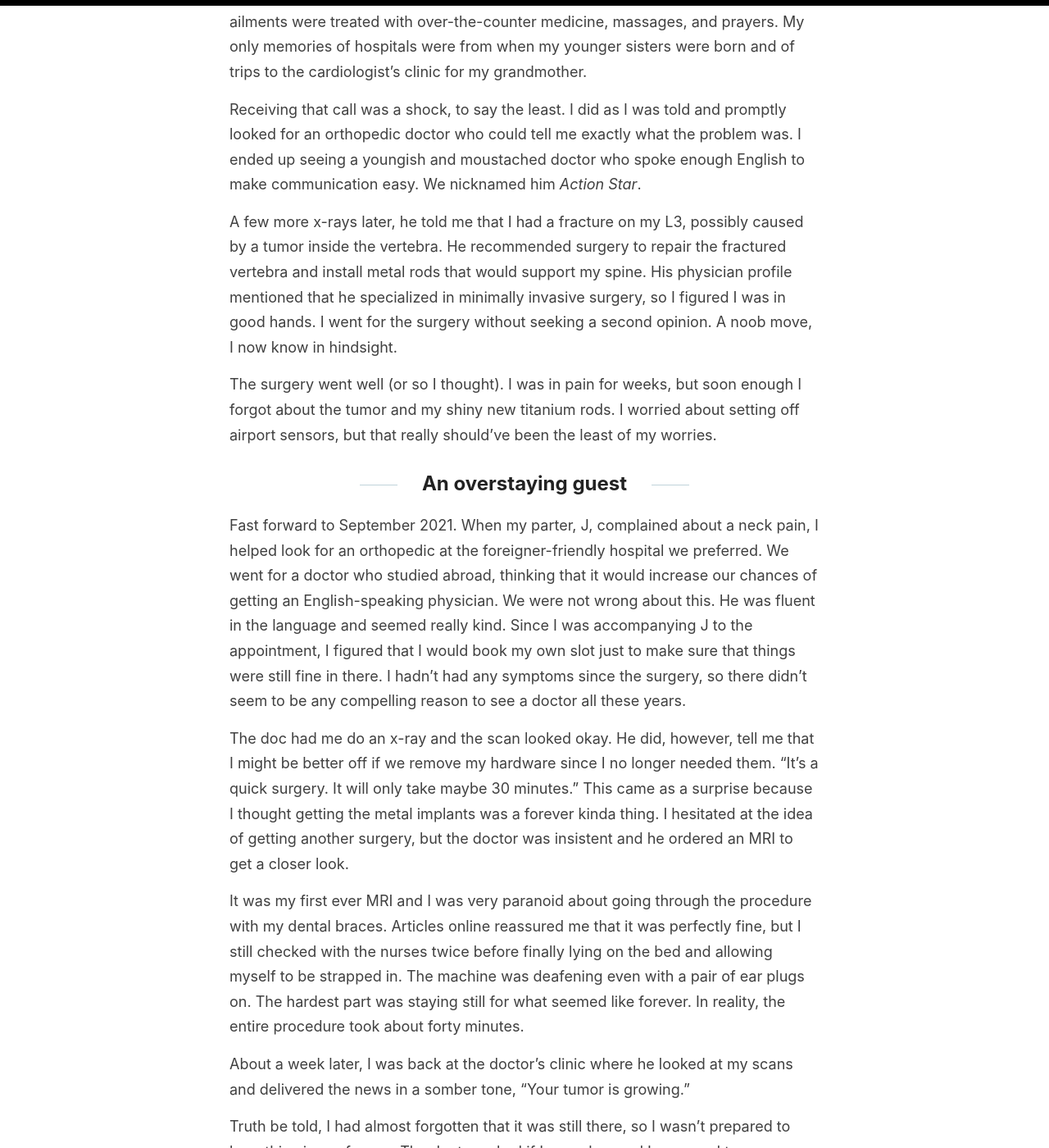
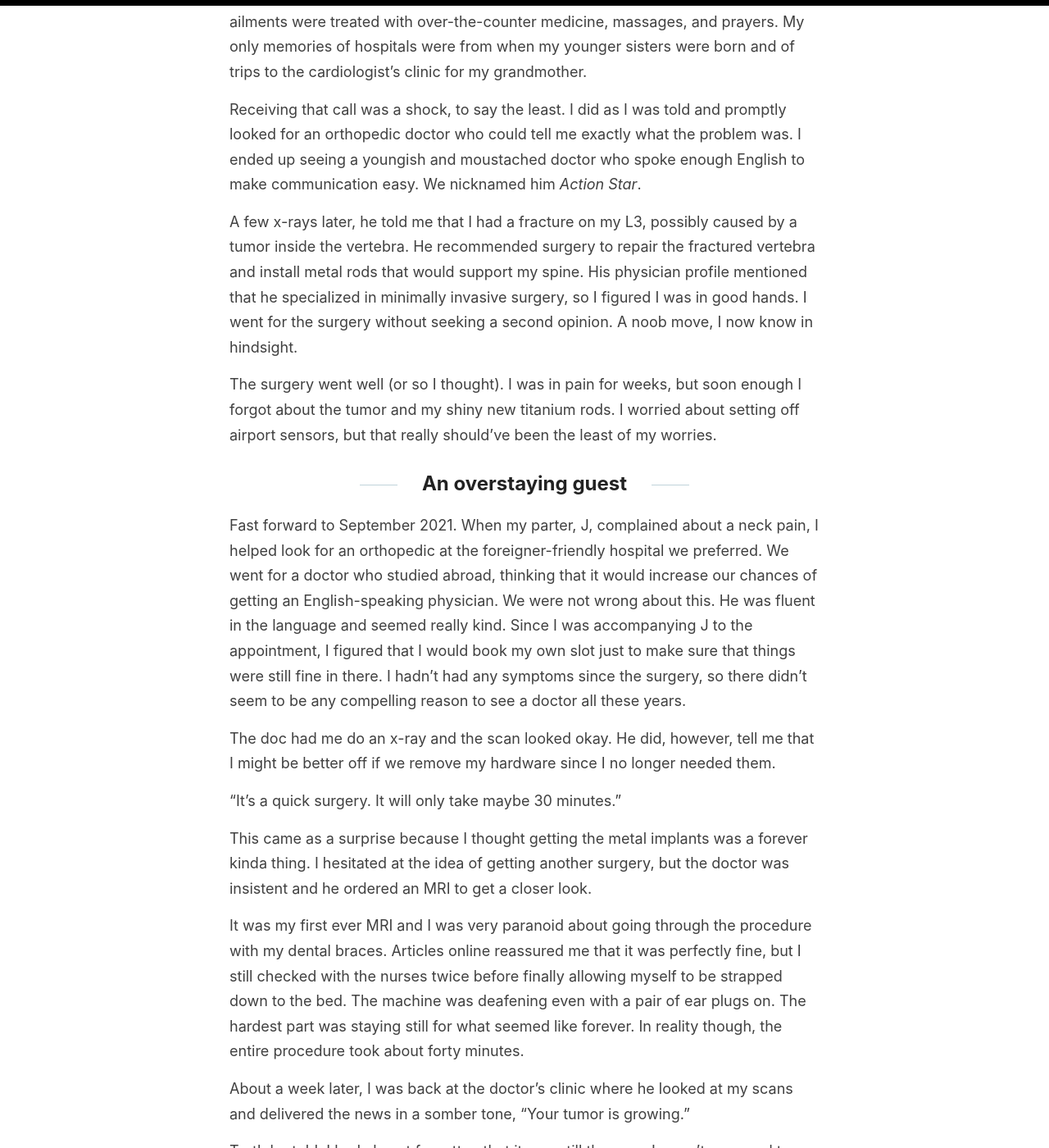
Before and after one commit to rialitybytes/rialitybytes.github.io, a Jekyll site: the page built from _posts/2021-12-31-odyssey-1.md, in a window 1280 px wide and 1400 px high, scrolled down 728 px. Shown: the whole window at 82% size. Built offline with Jekyll 4.4.1, drawn with Linux system fonts in a browser that asks for light colours; some of the changed text lies outside the part shown.

Commit message:
Update 2021-12-31-odyssey-1.md

```diff
--- a/_posts/2021-12-31-odyssey-1.md
+++ b/_posts/2021-12-31-odyssey-1.md
@@ -18,16 +18,20 @@ In 2014, an x-ray taken during an annual health exam showed an abnormality in my
 
 Receiving that call was a shock, to say the least. I did as I was told and promptly looked for an orthopedic doctor who could tell me exactly what the problem was. I ended up seeing a youngish and moustached doctor who spoke enough English to make communication easy. We nicknamed him _Action Star_.
 
-A few more x-rays later, he told me that I had a fracture on my L3, possibly caused by a tumor inside the vertebra. He recommended surgery to repair the fractured vertebra and install metal rods that would support my spine. His physician profile mentioned that he specialized in minimally invasive surgery, so I figured I was in good hands. I went for the surgery without seeking a second opinion. A noob move, I now know in hindsight.
+A few x-rays later, he told me that I had a fracture on my L3, possibly caused by a tumor inside the vertebra. He recommended surgery to repair the fractured vertebra and install metal rods that would support my spine. His physician profile mentioned that he specialized in minimally invasive surgery, so I figured I was in good hands. I went for the surgery without seeking a second opinion. A noob move, I now know in hindsight.
 
 The surgery went well (or so I thought). I was in pain for weeks, but soon enough I forgot about the tumor and my shiny new titanium rods. I worried about setting off airport sensors, but that really should've been the least of my worries.
 
 ## An overstaying guest
 Fast forward to September 2021. When my parter, J, complained about a neck pain, I helped look for an orthopedic at the foreigner-friendly hospital we preferred. We went for a doctor who studied abroad, thinking that it would increase our chances of getting an English-speaking physician. We were not wrong about this. He was fluent in the language and seemed really kind. Since I was accompanying J to the appointment, I figured that I would book my own slot just to make sure that things were still fine in there. I hadn't had any symptoms since the surgery, so there didn't seem to be any compelling reason to see a doctor all these years.
 
-The doc had me do an x-ray and the scan looked okay. He did, however, tell me that I might be better off if we remove my hardware since I no longer needed them. "It's a quick surgery. It will only take maybe 30 minutes." This came as a surprise because I thought getting the metal implants was a forever kinda thing. I hesitated at the idea of getting another surgery, but the doctor was insistent and he ordered an MRI to get a closer look.
+The doc had me do an x-ray and the scan looked okay. He did, however, tell me that I might be better off if we remove my hardware since I no longer needed them.
 
-It was my first ever MRI and I was very paranoid about going through the procedure with my dental braces. Articles online reassured me that it was perfectly fine, but I still checked with the nurses twice before finally lying on the bed and allowing myself to be strapped in. The machine was deafening even with a pair of ear plugs on. The hardest part was staying still for what seemed like forever. In reality, the entire procedure took about forty minutes.
+"It's a quick surgery. It will only take maybe 30 minutes."
+
+This came as a surprise because I thought getting the metal implants was a forever kinda thing. I hesitated at the idea of getting another surgery, but the doctor was insistent and he ordered an MRI to get a closer look.
+
+It was my first ever MRI and I was very paranoid about going through the procedure with my dental braces. Articles online reassured me that it was perfectly fine, but I still checked with the nurses twice before finally allowing myself to be strapped down to the bed. The machine was deafening even with a pair of ear plugs on. The hardest part was staying still for what seemed like forever. In reality though, the entire procedure took about forty minutes.
 
 About a week later, I was back at the doctor's clinic where he looked at my scans and delivered the news in a somber tone, "Your tumor is growing."
 
@@ -36,4 +40,4 @@ Truth be told, I had almost forgotten that it was still there, so I wasn't prepa
 ## Walk, don't run
 I don't know if it was wisdom kicking in or just shock speaking, but I asked the doctor if we could get blood tests or some other less invasive tests before I decide on getting a biopsy. He said yes and ordered some lab exams for me before sending me off with a gentle pat on my arm.
 
-In the hours and days that followed, I broke the news to J, our families, and my boss. It didn't seem like I had any real choice regarding the biopsy, but I felt compelled to get a second opinion. I wasn't going to make the same mistake of rushing into a decision this time around. While looking for a new doctor, one thought kept ricocheting in my head, "How did he know that it's growing when he doesn't have a baseline to compare it with?" This thought persisted and grew into a resolve that has been pushing me to keep going until I find answers.
+In the hours and days that followed, I broke the news to J, our families, and my boss. It didn't seem like I had any real choice regarding the biopsy, but I felt compelled to get a second opinion. I wasn't going to make the same mistake of rushing into a decision this time around.
```
